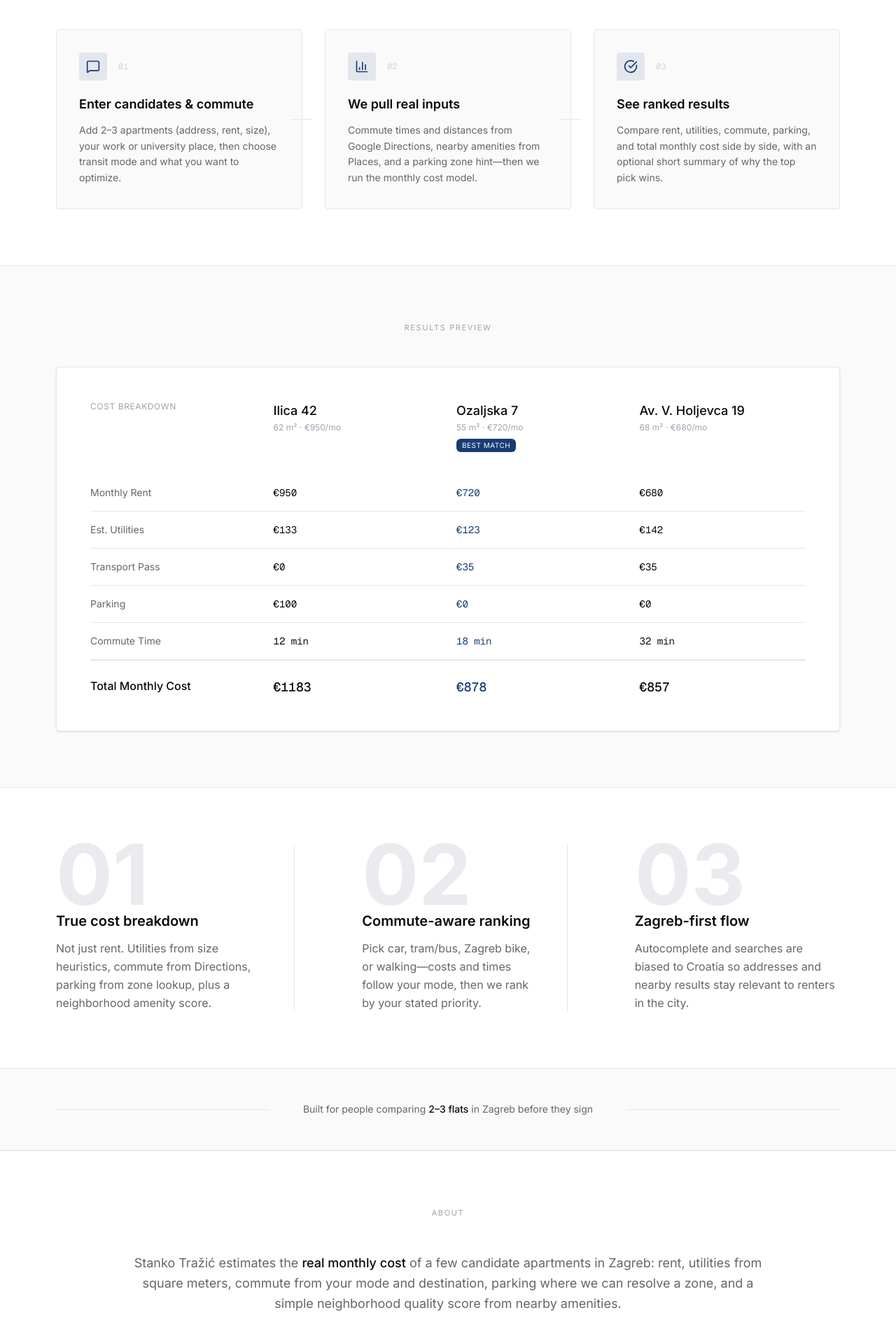
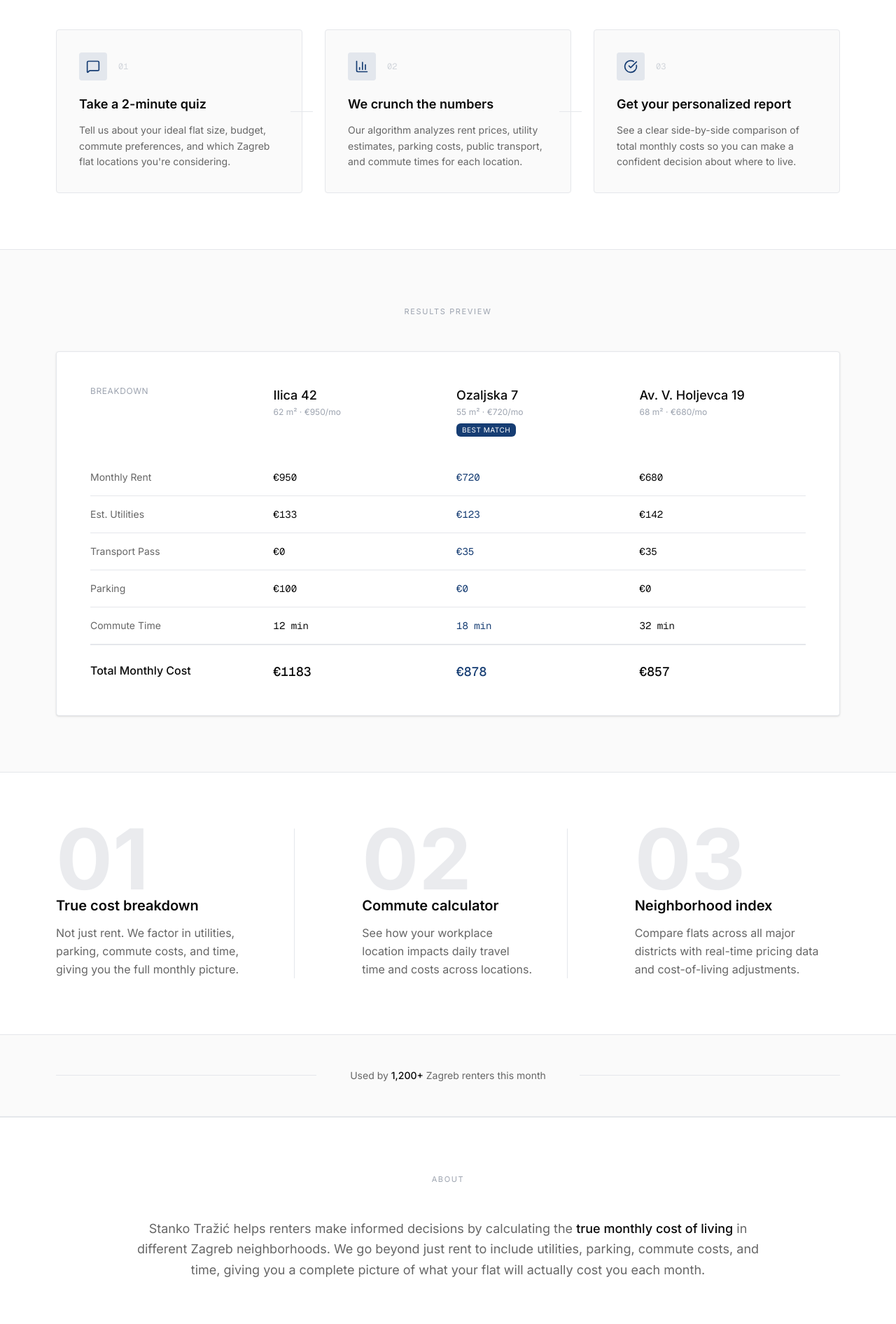
Before and after one commit to denabena/stanko-trazic, a Next.js app: page / in a window 1280 px wide. Shown: the part 860-2752 px from the top of the page at 70% size. Built offline with nearby package versions, Linux system fonts and the light colour scheme.

Commit message:
More frontend adjustments

```diff
--- a/components/marketing/about-section.tsx
+++ b/components/marketing/about-section.tsx
@@ -19,14 +19,15 @@ export function AboutSection() {
             transition={{ duration: 0.6 }}
           >
             <p className="text-center text-lg leading-relaxed text-[#666666]">
-              Stanko Tražić estimates the{" "}
+              Stanko Tražić helps renters make informed decisions by calculating
+              the{" "}
               <strong className="font-medium text-[#0A0A0A]">
-                real monthly cost
+                true monthly cost of living
               </strong>{" "}
-              of a few candidate apartments in Zagreb: rent, utilities from
-              square meters, commute from your mode and destination, parking
-              where we can resolve a zone, and a simple neighborhood quality
-              score from nearby amenities.
+              in different Zagreb neighborhoods. We go beyond just rent to
+              include utilities, parking, commute costs, and time, giving you a
+              complete picture of what your flat will actually cost you each
+              month.
             </p>
 
             <div className="grid gap-8 pt-8 md:grid-cols-2">
@@ -35,10 +36,10 @@ export function AboutSection() {
                   Why we built this
                 </h3>
                 <p className="text-sm leading-relaxed text-[#666666]">
-                  Rent listings rarely show the full picture. Commute passes,
-                  parking, and what is walkable nearby change what you actually
-                  spend and how it feels to live there—so we put those pieces in
-                  one comparison.
+                  Finding a flat in Zagreb is hard enough. Understanding the true
+                  cost shouldn't be. We created this tool to help renters compare
+                  neighborhoods based on all the factors that impact monthly
+                  expenses.
                 </p>
               </div>
 
@@ -47,10 +48,7 @@ export function AboutSection() {
                   How it helps
                 </h3>
                 <p className="text-sm leading-relaxed text-[#666666]">
-                  You keep the same layout of questions the product uses
-                  internally: apartment candidates, a work or university
-                  destination, transit mode, and whether you care most about
-                  total cost, commute time, or neighborhood quality.
+                Our comprehensive calculator factors in monthly rent, estimated utilities, parking costs, public transport passes and commute time to give you a truly accurate comparison across various Zagreb flat locations.
                 </p>
               </div>
             </div>
--- a/components/marketing/feature-callouts.tsx
+++ b/components/marketing/feature-callouts.tsx
@@ -8,19 +8,19 @@ export function FeatureCallouts() {
       number: "01",
       title: "True cost breakdown",
       description:
-        "Not just rent. Utilities from size heuristics, commute from Directions, parking from zone lookup, plus a neighborhood amenity score.",
+        "Not just rent. We factor in utilities, parking, commute costs, and time, giving you the full monthly picture.",
     },
     {
       number: "02",
-      title: "Commute-aware ranking",
+      title: "Commute calculator",
       description:
-        "Pick car, tram/bus, Zagreb bike, or walking—costs and times follow your mode, then we rank by your stated priority.",
+        "See how your workplace location impacts daily travel time and costs across locations.",
     },
     {
       number: "03",
-      title: "Zagreb-first flow",
+      title: "Neighborhood index",
       description:
-        "Autocomplete and searches are biased to Croatia so addresses and nearby results stay relevant to renters in the city.",
+        "Compare flats across all major districts with real-time pricing data and cost-of-living adjustments.",
     },
   ];
 
--- a/components/marketing/how-it-works.tsx
+++ b/components/marketing/how-it-works.tsx
@@ -7,21 +7,21 @@ export function HowItWorks() {
   const steps = [
     {
       icon: MessageSquare,
-      title: "Enter candidates & commute",
+      title: "Take a 2-minute quiz",
       description:
-        "Add 2–3 apartments (address, rent, size), your work or university place, then choose transit mode and what you want to optimize.",
+        "Tell us about your ideal flat size, budget, commute preferences, and which Zagreb flat locations you're considering.",
     },
     {
       icon: BarChart3,
-      title: "We pull real inputs",
+      title: "We crunch the numbers",
       description:
-        "Commute times and distances from Google Directions, nearby amenities from Places, and a parking zone hint—then we run the monthly cost model.",
+        "Our algorithm analyzes rent prices, utility estimates, parking costs, public transport, and commute times for each location.",
     },
     {
       icon: CheckCircle,
-      title: "See ranked results",
+      title: "Get your personalized report",
       description:
-        "Compare rent, utilities, commute, parking, and total monthly cost side by side, with an optional short summary of why the top pick wins.",
+        "See a clear side-by-side comparison of total monthly costs so you can make a confident decision about where to live.",
     },
   ];
 
--- a/components/marketing/results-preview.tsx
+++ b/components/marketing/results-preview.tsx
@@ -69,7 +69,7 @@ export function ResultsPreview() {
         >
           <div className="mb-8 grid grid-cols-4 gap-6">
             <div className="text-xs tracking-wider text-[#9CA3AF] uppercase">
-              Cost Breakdown
+              Breakdown
             </div>
             {apartments.map((apt) => (
               <div key={apt.address}>
--- a/components/marketing/social-proof-bar.tsx
+++ b/components/marketing/social-proof-bar.tsx
@@ -16,9 +16,9 @@ export function SocialProofBar() {
           <div className="hidden h-px flex-1 bg-[#E5E7EB] md:block" />
 
           <div className="text-sm text-[#666666]">
-            Built for people comparing{" "}
-            <span className="font-medium text-[#0A0A0A]">2–3 flats</span> in
-            Zagreb before they sign
+            Used by{" "}
+            <span className="font-medium text-[#0A0A0A]">1,200+</span> Zagreb
+            renters this month
           </div>
 
           <div className="hidden h-px flex-1 bg-[#E5E7EB] md:block" />
--- a/components/quiz/quiz-flow.tsx
+++ b/components/quiz/quiz-flow.tsx
@@ -672,7 +672,7 @@ export function QuizFlow() {
       <AnimatedBackground />
       <div className="relative z-10">
         <div className="sticky top-0 z-50 border-b border-[#E5E7EB] bg-white/80 backdrop-blur-md">
-          <div className="mx-auto flex max-w-[640px] items-center justify-between px-4 py-3 md:px-6 md:py-4">
+          <div className="mx-auto flex max-w-[1280px] items-center justify-between px-5 py-3 md:px-20 md:py-4">
             <button
               type="button"
               onClick={goHome}
@@ -694,7 +694,7 @@ export function QuizFlow() {
           </div>
         </div>
 
-        <div className="mx-auto max-w-[640px] px-4 py-8 md:px-6 md:py-16">
+        <div className="mx-auto max-w-[1280px] px-5 py-8 md:px-20 md:py-16">
           {!isLoading && !showResults && (
             <motion.div
               className="mb-10"
--- a/components/stanko-logo.tsx
+++ b/components/stanko-logo.tsx
@@ -1,10 +1,14 @@
+import Image from "next/image";
+
 export function StankoLogo({ className }: { className?: string }) {
   return (
-    <div
-      className={`flex shrink-0 items-center justify-center rounded-md bg-[#163D73] text-xs font-bold text-white ${className ?? "size-7 md:size-8"}`}
-      aria-hidden
-    >
-      ST
-    </div>
+    <Image
+      src="/stanko-logo.png"
+      alt="Stanko Tražić"
+      width={512}
+      height={512}
+      className={`shrink-0 object-contain ${className ?? "size-7 md:size-8"}`}
+      priority
+    />
   );
 }
```
Also changed, not shown: public/stanko-logo.png (added).
